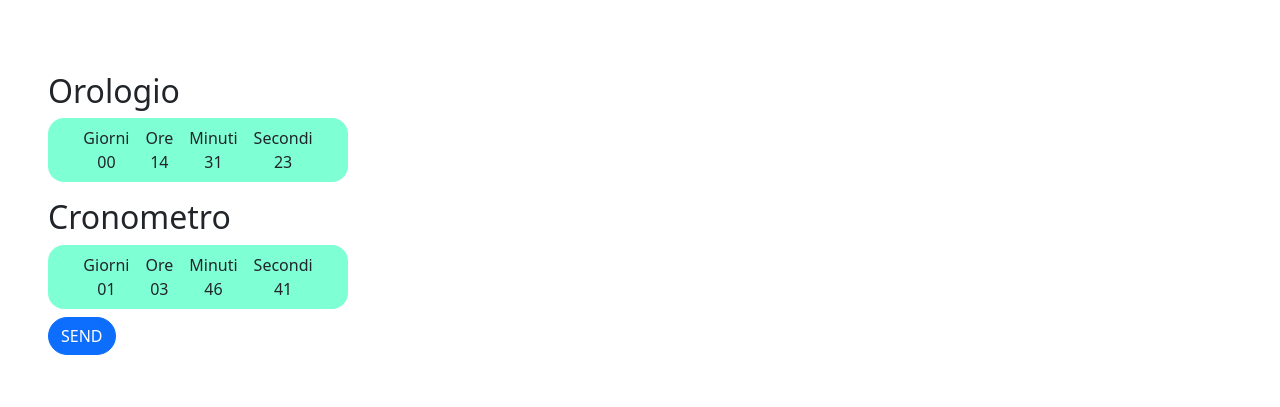
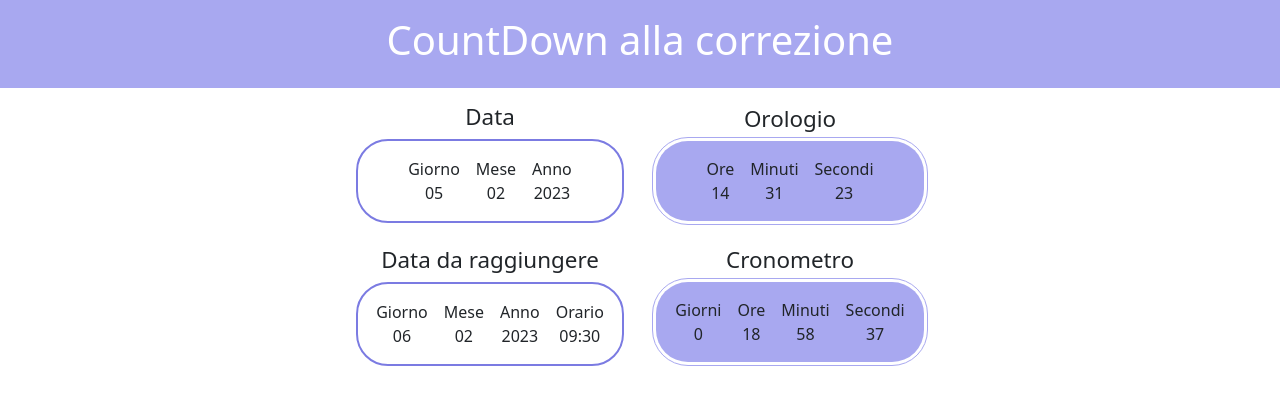
Before and after one commit to MartinaPerozzi/js-simon, a plain HTML site: page index.html in a window 1280 px wide. Drawn offline with nearby package versions, Linux system fonts and the light colour scheme.

Commit message:
Countdown exercise

```diff
--- a/css/style.css
+++ b/css/style.css
@@ -1,18 +1,75 @@
+/* Header */
+header {
+    background-color: rgb(168, 168, 240);
+    color: white;
+}
+
+/* Containers */
+.clock-crono-container {
+    max-width: 600px;
+}
+
 .blocks {
     gap: 1rem;
     text-align: center;
 }
 
+/* Clock */
 .clock-container {
-    background-color: aquamarine;
-    max-width: 300px;
-    border-radius: 1rem;
-    ;
+    background-color: rgb(168, 168, 240);
+    padding: 1rem;
+    border-radius: 2rem;
+    gap: 1rem;
+    outline: 1px solid rgb(168, 168, 240);
+    outline-offset: 3px;
 }
 
+/* Counter */
 .counter-container {
-    background-color: aquamarine;
-    max-width: 300px;
-    border-radius: 1rem;
-    ;
+    background-color: rgb(168, 168, 240);
+    padding: 1rem;
+    border-radius: 2rem;
+    gap: 1rem;
+    outline: 1px solid rgb(168, 168, 240);
+    outline-offset: 3px;
+    justify-content: center;
 }
+
+/* Date */
+.date-container {
+    gap: 1rem;
+    border: 2px solid rgb(123, 123, 226);
+    border-radius: 2rem;
+    padding: 1rem;
+    justify-content: center;
+    text-align: center;
+
+}
+
+/* From date/clock */
+.from-date {
+    gap: 2rem;
+    align-items: center;
+}
+
+/* To date/clock */
+.to-date {
+    gap: 2rem;
+}
+
+.from-date>div {
+    flex-grow: 0;
+    flex-shrink: 1;
+    flex-basis: 100%;
+}
+
+.to-date>div {
+    flex-grow: 0;
+    flex-shrink: 1;
+    flex-basis: 100%;
+}
+
+/* Text */
+h2 {
+    font-size: 1.4rem;
+}
--- a/index.html
+++ b/index.html
@@ -21,28 +21,43 @@
 </head>
 
 <body>
-	<div class="container-fluid p-5">
-		<div class="bg mess d-flex">
-			<h2 class="number-current pt-3"></h2>
+	<!-- HEADER -->
+	<header>
+		<div class="d-flex justify-content-center">
+			<h1 class="p-3">CountDown alla correzione</h1>
+		</div>
+	</header>
+	<!-- MAIN -->
+	<div class="container-fluid p-3 clock-crono-container">
+
+		<!-- TIME NOW -->
+		<div class="from-date d-flex flex-column flex-sm-row justify-content-center text-center">
+			<!-- Actual Date -->
+			<div>
+				<h2>Data</h2>
+				<div class="date-container d-flex">
+					<div class="date-block">
+						<div class="date-block-label">Giorno</div>
+						<div id="days" class="date-block-number"></div>
+					</div>
+					<div class="date-block">
+						<div class="date-block-label">Mese</div>
+						<div id="months" class="date-block-number"></div>
+					</div>
+					<div class="date-block">
+						<div class="date-block-label">Anno</div>
+						<div id="years" class="date-block-number"></div>
+					</div>
+				</div>
 			</div>
 			<!-- Clock -->
+			<div>
 				<h2>Orologio</h2>
-		<div class="clock-container d-flex justify-content-center p-2 mb-3">
+				<div class="clock-container d-flex justify-content-center">
 
 					<div class="blocks d-flex">
-				<!-- <div class="counter-block">
-					<div class="counter-block-label">Giorni</div>
-					<div id="years" class="counter-block-number"></div>
-				</div>
-				<div class="counter-block">
-					<div class="counter-block-label">Giorni</div>
-					<div id="months" class="counter-block-number"></div>
-				</div> -->
 
-				<div class="clock-block">
-					<div class="counter-block-label">Giorni</div>
-					<div id="days" class="counter-block-number"></div>
-				</div>
+
 						<div class="clock-block">
 							<div class="counter-block-label">Ore</div>
 							<div id="hours" class="counter-block-number"></div>
@@ -58,19 +73,41 @@
 					</div>
 
 				</div>
+			</div>
+		</div>
+
+		<!-- DATE TO REACH-->
+		<div class="to-date d-flex flex-column flex-sm-row mt-4 justify-content-center text-center">
+			<!-- Reach -->
+			<div>
+				<h2>Data da raggiungere</h2>
+				<!-- Date To reach -->
+				<div class="date-container d-flex">
+					<div class="date-block">
+						<div class="date-block-label">Giorno</div>
+						<div id="day-to-reach" class="date-block-number">06</div>
+					</div>
+					<div class="date-block">
+						<div class="date-block-label">Mese</div>
+						<div id="month-to-reach" class="date-block-number">02</div>
+					</div>
+					<div class="date-block">
+						<div class="date-block-label">Anno</div>
+						<div id="year-to-reach" class="date-block-number">2023</div>
+					</div>
+					<div class="date-block">
+						<div class="date-block-label">Orario</div>
+						<div id="time-to-reach" class="date-block-number">09:30</div>
+					</div>
+				</div>
+			</div>
+			<!-- Cronometer -->
+			<div>
 				<h2>Cronometro</h2>
 				<!-- Counter -->
-		<div class="counter-container d-flex justify-content-center p-2">
+				<div class="counter-container d-flex justify-content-center">
 
 					<div class="blocks d-flex">
-				<!-- <div class="counter-block">
-							<div class="counter-block-label">Giorni</div>
-							<div id="years" class="counter-block-number"></div>
-						</div>
-						<div class="counter-block">
-							<div class="counter-block-label">Giorni</div>
-							<div id="months" class="counter-block-number"></div>
-						</div> -->
 
 						<div class="counter-block">
 							<div class="counter-block-label">Giorni</div>
@@ -89,11 +126,12 @@
 							<div id="seconds-crono" class="counter-block-number"></div>
 						</div>
 					</div>
+				</div>
 
 
 			</div>
-
-		<input class="btn btn-primary rounded-pill submit-button mt-2" type="button" value="SEND">
+		</div>
+	</div>
 
 	<!-- JAVASCRIPT -->
 	<script type="text/javascript" src="./js/script.js"> </script>
--- a/js/script.js
+++ b/js/script.js
@@ -1,20 +1,25 @@
 // Preparo gli elementi
+// Date
+const theDays = document.getElementById("days");
+const theMonths = document.getElementById("months");
 const theYears = document.getElementById("years");
-const theMonths = document.getElementById("month");
-const theDays = document.getElementById("days");
+
+// Clock
 const theHours = document.getElementById("hours");
 const theMinutes = document.getElementById("minutes");
 const theSeconds = document.getElementById("seconds");
 const titleText = document.querySelector(".mess");
+
 // Cronometer
-const theDaysLess = document.getElementById("days-crono");
-const theHoursLess = document.getElementById("hours-crono");
-const theMinutesLess = document.getElementById("minutes-crono");
-const theSecondsLess = document.getElementById("seconds-crono");
+const theDaysLeft = document.getElementById("days-crono");
+const theHoursLeft = document.getElementById("hours-crono");
+const theMinutesLeft = document.getElementById("minutes-crono");
+const theSecondsLeft = document.getElementById("seconds-crono");
 
 // // Creare un orologio sfruttando le timing function di JS
 
 timeNow()
+
 /********************************************
  *                                          *
  *                 FUNCTIONS                *
@@ -23,42 +28,53 @@ timeNow()
 // Creo una variabile che conterrà l'intervallo della funzione e la ripeterà all'infinito o finchè non la fermo
 const theClock = setInterval(timeNow, 1000);
 
-// Creo una funzione che mi faccia da orologio, mi prende secondi, minuti, ora e giorno corrente.
+// Creo una funzione che mi faccia da OROLOGIO, mi prende secondi, minuti, ora e giorno corrente.
 function timeNow() {
     const now = new Date(); //Creo una nuova Date a partire da ora
 
     const seconds = now.getSeconds() // Prendi i secondi
     const minutes = now.getMinutes() // Prendi i minuti
     const hours = now.getHours() //Prendi le ore
-    const days = now.getDay() // Prendi i giorni
+    // Data
+    const days = now.getDate() // Prendi i giorni
+    const months = now.getMonth() // Prendi i mesi
+    const years = now.getFullYear() // Prendi gli anni
 
-    // Scrivili nel posto delegato dell'HTML
+    // Scrivili nel posto delegato dell'HTML- OROLOGIO
     theSeconds.innerHTML = (seconds < 10) ? "0" + seconds : seconds;
     theMinutes.innerHTML = (minutes < 10) ? "0" + minutes : minutes;
     theHours.innerHTML = (hours < 10) ? "0" + hours : hours;
-    theDays.innerHTML = (days < 10) ? "0" + days : days;
-    // CRONOMETRO
-    let totalSeconds = 100000;
-    const cronometerTime = setInterval(passedTime, 1000);
+    // Scrivi la data
+    theDays.innerHTML = "0" + days;
+    theMonths.innerHTML = "0" + (months + 1);
+    theYears.innerHTML = years;
+}
+// // CRONOMETRO
+// Prendi la data a cui vuoi arrivare
+const countDownDate = new Date("Feb 6, 2023. 09:30:00").getTime();
 
-    const tomorrow = new Date("2023-02-04 09:30");
-    console.log("tomorrow: " + tomorrow.getTime());
+// Creo una variabile che conterrà l'intervallo della funzione e la ripeterà all'infinito o finchè non la fermo
+const counter = setInterval(countdownCrono, 1000);
+// Funzione per cronometro
+function countdownCrono() {
+    // Prendi l'ora attuale
+    const now = new Date().getTime();
+    // Intervallo= La data a cui vuoi arrivare - ora
+    const distanceTime = countDownDate - now;
+    // Calcoli
+    const daysLeft = Math.floor(distanceTime / (1000 * 60 * 60 * 24));
+    const hoursLeft = Math.floor((distanceTime % (1000 * 60 * 60 * 24)) / (1000 * 60 * 60));
+    const minutesLeft = Math.floor((distanceTime % (1000 * 60 * 60)) / (1000 * 60));
+    const secondsLeft = Math.floor((distanceTime % (1000 * 60)) / 1000);
+    // Scrivili nel HTML
+    theDaysLeft.innerHTML = `${daysLeft}`;
+    theHoursLeft.innerHTML = `${hoursLeft}`;
+    theMinutesLeft.innerHTML = `${minutesLeft}`;
+    theSecondsLeft.innerHTML = `${secondsLeft}`;
 
-    let timeLeft = tomorrow - now;
-
-    function passedTime() {
-        ++totalSeconds;
-
-        const seconds = parseInt(totalSeconds % 60);
-        const minutes = parseInt((totalSeconds / 60) % 60);
-        const hours = parseInt((totalSeconds / 60 / 60) % 24);
-        const days = parseInt((totalSeconds / 60 / 60 / 24));
-
-        theSecondsLess.innerHTML = (seconds < 10) ? "0" + seconds : seconds;
-        theMinutesLess.innerHTML = (minutes < 10) ? "0" + minutes : minutes;
-        theHoursLess.innerHTML = (hours < 10) ? "0" + hours : hours;
-        theDaysLess.innerHTML = (days < 10) ? "0" + days : days;
-
+    // Quando raggiungi l'obiettivo fermati.
+    if (distanceTime < 0) {
+        clearInterval(x);
+        document.getElementById("timer").innerHTML = "TIK TOK!";
     }
-}
-// Funzione per cronometro
+};
```
Lines whose indentation alone changed are shown as unchanged.
